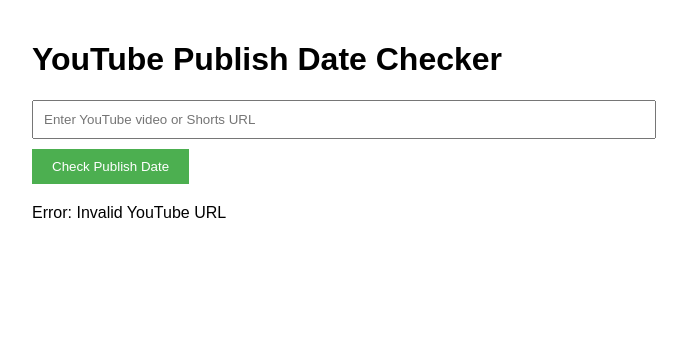
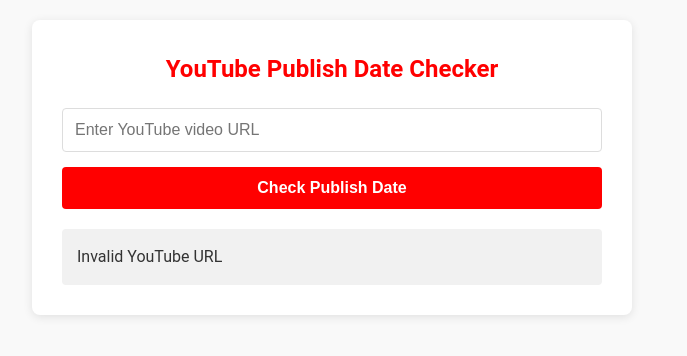
Before and after one commit to codeAlphaBravosite/pub-d, a plain HTML site: page index.html in a window 1280 px wide. Both pictures are taken after a click on the button "Check Publish Date". Shown: the whole page, without its empty margins (308-995 px from the left). Drawn offline with nearby package versions, Linux system fonts and the light colour scheme.

Commit message:
Update index.html

```diff
--- a/index.html
+++ b/index.html
@@ -4,67 +4,129 @@
     <meta charset="UTF-8">
     <meta name="viewport" content="width=device-width, initial-scale=1.0">
     <title>YouTube Publish Date Checker</title>
-    <script src="https://cdnjs.cloudflare.com/ajax/libs/axios/0.21.1/axios.min.js"></script>
+    <script src="https://cdnjs.cloudflare.com/ajax/libs/moment.js/2.29.1/moment.min.js"></script>
+    <script src="https://cdnjs.cloudflare.com/ajax/libs/moment-timezone/0.5.33/moment-timezone-with-data.min.js"></script>
     <style>
+        * {
+            box-sizing: border-box;
+            margin: 0;
+            padding: 0;
+        }
         body {
-            font-family: Arial, sans-serif;
-            max-width: 600px;
-            margin: 0 auto;
+            font-family: 'Roboto', Arial, sans-serif;
+            line-height: 1.6;
+            color: #333;
+            background-color: #f9f9f9;
+            display: flex;
+            flex-direction: column;
+            min-height: 100vh;
             padding: 20px;
         }
-        input[type="text"] {
+        .container {
+            max-width: 600px;
             width: 100%;
-            padding: 10px;
-            margin-bottom: 10px;
+            margin: 0 auto;
+            background-color: white;
+            padding: 30px;
+            border-radius: 8px;
+            box-shadow: 0 2px 10px rgba(0,0,0,0.1);
         }
-        button {
-            padding: 10px 20px;
-            background-color: #4CAF50;
+        h1 {
+            color: #FF0000;
+            text-align: center;
+            margin-bottom: 20px;
+            font-size: 24px;
+        }
+        #urlInput {
+            width: 100%;
+            padding: 12px;
+            margin-bottom: 15px;
+            border: 1px solid #ddd;
+            border-radius: 4px;
+            font-size: 16px;
+        }
+        #checkButton {
+            display: block;
+            width: 100%;
+            padding: 12px;
+            background-color: #FF0000;
             color: white;
             border: none;
+            border-radius: 4px;
             cursor: pointer;
+            transition: background-color 0.3s;
+            font-size: 16px;
+            font-weight: bold;
+        }
+        #checkButton:hover {
+            background-color: #CC0000;
         }
         #result {
             margin-top: 20px;
+            padding: 15px;
+            background-color: #f1f1f1;
+            border-radius: 4px;
+            font-size: 16px;
+        }
+        @media (max-width: 480px) {
+            body {
+                padding: 10px;
+            }
+            .container {
+                padding: 20px;
+            }
+            h1 {
+                font-size: 20px;
+            }
+            #urlInput, #checkButton {
+                font-size: 14px;
+            }
         }
     </style>
 </head>
 <body>
+    <div class="container">
         <h1>YouTube Publish Date Checker</h1>
-    <input type="text" id="videoUrl" placeholder="Enter YouTube video or Shorts URL">
-    <button onclick="checkPublishDate()">Check Publish Date</button>
+        <input type="text" id="urlInput" placeholder="Enter YouTube video URL">
+        <button id="checkButton">Check Publish Date</button>
         <div id="result"></div>
+    </div>
 
     <script>
-        async function checkPublishDate() {
-            const videoUrl = document.getElementById('videoUrl').value;
-            const resultDiv = document.getElementById('result');
-            resultDiv.innerHTML = 'Checking...';
+        document.getElementById('checkButton').addEventListener('click', checkPublishDate);
 
-            try {
-                const videoId = extractVideoId(videoUrl);
+        function checkPublishDate() {
+            const url = document.getElementById('urlInput').value;
+            const videoId = extractVideoId(url);
+
             if (!videoId) {
-                    throw new Error('Invalid YouTube URL');
+                document.getElementById('result').innerHTML = 'Invalid YouTube URL';
+                return;
             }
 
-                const apiKey = 'YOUR_YOUTUBE_API_KEY'; // Replace with your actual YouTube API key
-                const response = await axios.get(`https://www.googleapis.com/youtube/v3/videos?part=snippet&id=${videoId}&key=AIzaSyBp9BsANoPrMPRvmwxJ3Wv4UhEIrrxVLMc`);
+            document.getElementById('result').innerHTML = 'Loading...';
 
-                if (response.data.items && response.data.items.length > 0) {
-                    const publishDate = new Date(response.data.items[0].snippet.publishedAt);
-                    resultDiv.innerHTML = `Publish Date: ${publishDate.toLocaleString()}`;
+            fetch(`https://www.googleapis.com/youtube/v3/videos?part=snippet&id=${videoId}&key=AIzaSyBp9BsANoPrMPRvmwxJ3Wv4UhEIrrxVLMc`)
+                .then(response => response.json())
+                .then(data => {
+                    if (data.items && data.items.length > 0) {
+                        const publishedAt = data.items[0].snippet.publishedAt;
+                        const kolkataTime = moment(publishedAt).tz('Asia/Kolkata').format('MMMM D, YYYY, h:mm:ss A');
+                        document.getElementById('result').innerHTML = `Publish Date (Kolkata Time):<br><strong>${kolkataTime}</strong>`;
                     } else {
-                    resultDiv.innerHTML = 'Video not found or API quota exceeded.';
+                        document.getElementById('result').innerHTML = 'Video not found';
                     }
-            } catch (error) {
-                resultDiv.innerHTML = `Error: ${error.message}`;
-            }
+                })
+                .catch(error => {
+                    console.error('Error:', error);
+                    document.getElementById('result').innerHTML = 'An error occurred while fetching the data';
+                });
         }
 
         function extractVideoId(url) {
-            const regExp = /^.*(youtu.be\/|v\/|u\/\w\/|embed\/|watch\?v=|\&v=|shorts\/)([^#\&\?]*).*/;
+            const regExp = /^.*((youtu.be\/)|(v\/)|(\/u\/\w\/)|(embed\/)|(watch\?))\??v?=?([^#&?]*).*/;
             const match = url.match(regExp);
-            return (match && match[2].length === 11) ? match[2] : null;
+            return (match && match[7].length == 11) ? match[7] : false;
         }
     </script>
 </body>
```
Lines whose indentation alone changed are shown as unchanged.
